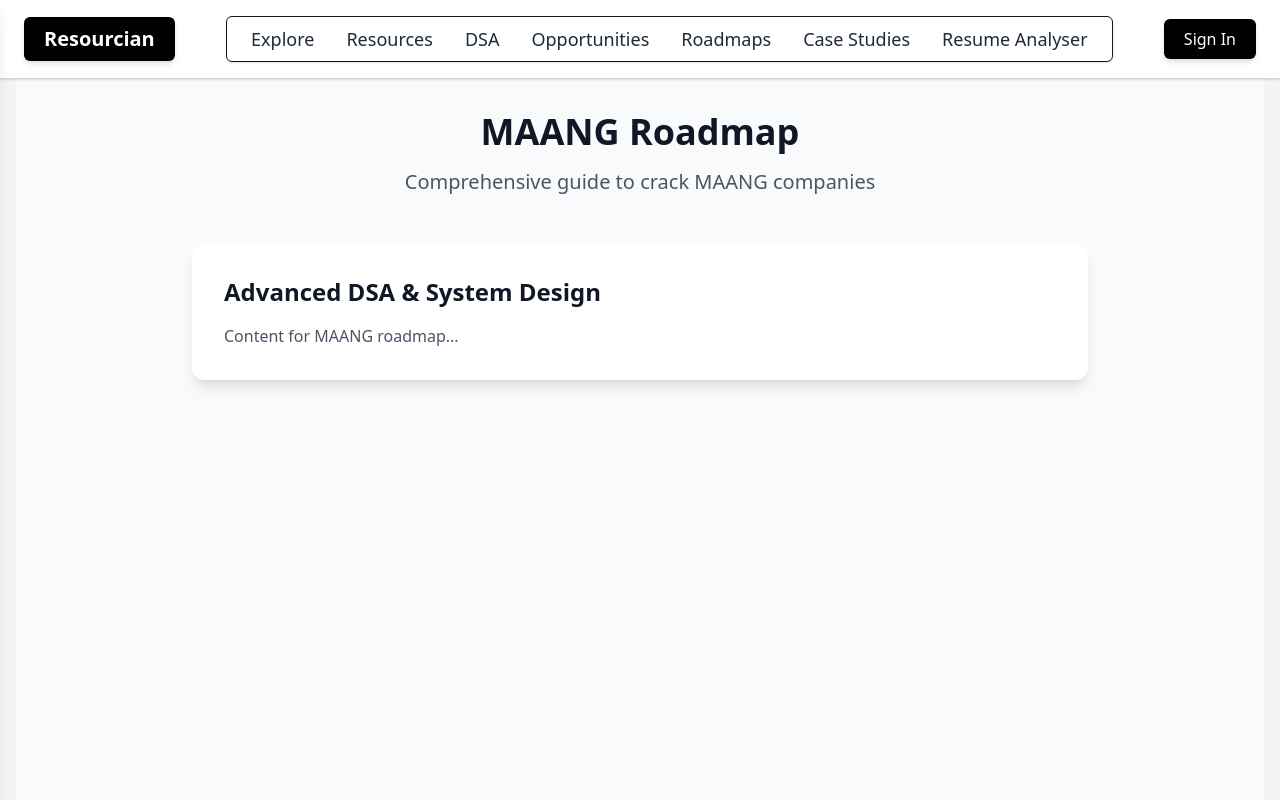
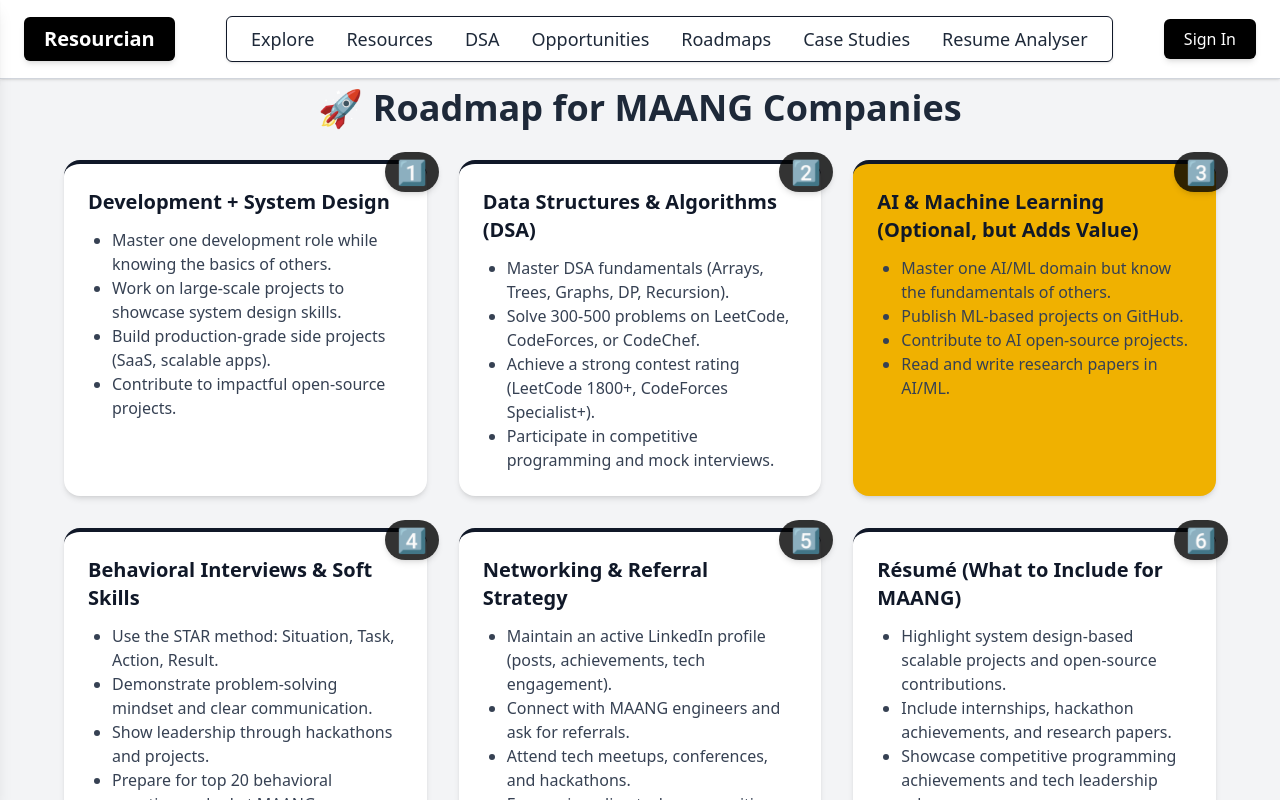
Before and after one commit to Mudavath-Giri-Naik/Resourcian, a Next.js app: page /roadmaps/maang in a window 1280 px wide. Shown: the top 800 px of the page. Built offline with nearby package versions, Linux system fonts and the light colour scheme.

Commit message:
Updated few more pages

```diff
--- a/src/app/explore/higher-studies/page.tsx
+++ b/src/app/explore/higher-studies/page.tsx
@@ -32,7 +32,7 @@ export default function HigherStudiesPage() {
           whileHover={{ scale: 1.05 }}
           whileTap={{ scale: 0.95 }}
         >
-          In India
+          Outside India
         </motion.button>
 
         <motion.button
@@ -41,7 +41,7 @@ export default function HigherStudiesPage() {
           whileHover={{ scale: 1.05 }}
           whileTap={{ scale: 0.95 }}
         >
-          Outside India
+          In India
         </motion.button>
       </div>
       {/* Step 1 */}
--- a/src/app/roadmaps/maang/page.tsx
+++ b/src/app/roadmaps/maang/page.tsx
@@ -1,19 +1,108 @@
-// app/resources/maang/page.tsx
-export default function MAANGPage() {
-    return (
-      <div className="min-h-screen bg-gray-50 py-12 px-4 sm:px-6 lg:px-8">
-        <div className="max-w-4xl mx-auto">
-          <div className="text-center mb-12">
-            <h1 className="text-4xl font-bold text-gray-900 mb-4">MAANG Roadmap</h1>
-            <p className="text-xl text-gray-600">Comprehensive guide to crack MAANG companies</p>
-          </div>
+import React from "react";
 
-          {/* Add your specific roadmap content here */}
-          <div className="bg-white rounded-xl shadow-lg p-8">
-            <h2 className="text-2xl font-semibold mb-4">Advanced DSA & System Design</h2>
-            <p className="text-gray-600">Content for MAANG roadmap...</p>
-          </div>
-        </div>
+interface RoadmapItem {
+  number: string;
+  title: string;
+  details: string[];
+  color: string;
+}
+
+const roadmapData: RoadmapItem[] = [
+  {
+    number: "1️⃣",
+    title: "Development + System Design",
+    details: [
+      "Master one development role while knowing the basics of others.",
+      "Work on large-scale projects to showcase system design skills.",
+      "Build production-grade side projects (SaaS, scalable apps).",
+      "Contribute to impactful open-source projects."
+    ],
+    color: "bg-blue-500"
+  },
+  {
+    number: "2️⃣",
+    title: "Data Structures & Algorithms (DSA)",
+    details: [
+      "Master DSA fundamentals (Arrays, Trees, Graphs, DP, Recursion).",
+      "Solve 300-500 problems on LeetCode, CodeForces, or CodeChef.",
+      "Achieve a strong contest rating (LeetCode 1800+, CodeForces Specialist+).",
+      "Participate in competitive programming and mock interviews."
+    ],
+    color: "bg-green-500"
+  },
+  {
+    number: "3️⃣",
+    title: "AI & Machine Learning (Optional, but Adds Value)",
+    details: [
+      "Master one AI/ML domain but know the fundamentals of others.",
+      "Publish ML-based projects on GitHub.",
+      "Contribute to AI open-source projects.",
+      "Read and write research papers in AI/ML."
+    ],
+    color: "bg-yellow-500"
+  },
+  {
+    number: "4️⃣",
+    title: "Behavioral Interviews & Soft Skills",
+    details: [
+      "Use the STAR method: Situation, Task, Action, Result.",
+      "Demonstrate problem-solving mindset and clear communication.",
+      "Show leadership through hackathons and projects.",
+      "Prepare for top 20 behavioral questions asked at MAANG."
+    ],
+    color: "bg-red-500"
+  },
+  {
+    number: "5️⃣",
+    title: "Networking & Referral Strategy",
+    details: [
+      "Maintain an active LinkedIn profile (posts, achievements, tech engagement).",
+      "Connect with MAANG engineers and ask for referrals.",
+      "Attend tech meetups, conferences, and hackathons.",
+      "Engage in online tech communities (Google Developers, GitHub, Discord)."
+    ],
+    color: "bg-purple-500"
+  },
+  {
+    number: "6️⃣",
+    title: "Résumé (What to Include for MAANG)",
+    details: [
+      "Highlight system design-based scalable projects and open-source contributions.",
+      "Include internships, hackathon achievements, and research papers.",
+      "Showcase competitive programming achievements and tech leadership roles.",
+      "Build a personal portfolio website with projects & achievements."
+    ],
+    color: "bg-indigo-500"
+  }
+];
+
+const RoadmapCard: React.FC<RoadmapItem> = ({ number, title, details, color }) => {
+  return (
+    <div className={`relative p-6 bg-white shadow-md rounded-2xl flex flex-col gap-3 transition-all hover:scale-105 border-t-4 ${color}`}>
+      <div className="absolute -top-3 -right-3 text-white text-2xl font-bold px-3 py-1 rounded-full shadow-md" style={{ backgroundColor: "rgba(0, 0, 0, 0.8)" }}>
+        {number}
       </div>
-    );
-  }
+      <h2 className="text-xl font-semibold text-gray-900">{title}</h2>
+      <ul className="list-disc pl-6 text-gray-700">
+        {details.map((point, index) => (
+          <li key={index}>{point}</li>
+        ))}
+      </ul>
+    </div>
+  );
+};
+
+const Roadmap: React.FC = () => {
+  return (
+    <div className="min-h-screen bg-gray-100 flex flex-col items-center p-6">
+      <h1 className="text-4xl font-bold text-gray-800 mb-8">🚀 Roadmap for MAANG Companies</h1>
+      <div className="grid grid-cols-1 md:grid-cols-2 lg:grid-cols-3 gap-8 max-w-6xl">
+        {roadmapData.map((item, index) => (
+          <RoadmapCard key={index} {...item} />
+        ))}
+      </div>
+    </div>
+  );
+};
+
+export default Roadmap;
--- a/src/app/roadmaps/page.tsx
+++ b/src/app/roadmaps/page.tsx
@@ -1,43 +1,54 @@
-// app/resources/page.tsx
+"use client";
+
 import Link from "next/link";
+import { Rocket, Briefcase, Trophy, Users } from "lucide-react";
+import { motion } from "framer-motion";
+
+const categories = [
+  { name: "Startups", path: "startups", icon: <Rocket size={32} className="text-blue-600" /> },
+  { name: "MAANG", path: "maang", icon: <Briefcase size={32} className="text-purple-600" /> },
+  { name: "Internships", path: "internships", icon: <Users size={32} className="text-green-600" /> },
+  { name: "Hackathons", path: "hackathons", icon: <Trophy size={32} className="text-red-600" /> },
+];
 
 export default function ResourcesPage() {
-  const categories = [
-    { name: "Startups", path: "startups" },
-    { name: "MAANG", path: "maang" },
-    { name: "Internships", path: "internships" },
-    { name: "Hackathons", path: "hackathons" },
-  ];
-
   return (
-    <div className="min-h-screen bg-gray-50 py-12 px-4 sm:px-6 lg:px-8">
-      <div className="max-w-7xl mx-auto">
-        {/* Heading Section */}
-        <div className="text-center mb-12 space-y-4">
-          <h1 className="text-4xl font-bold text-gray-900 md:text-5xl">
-            Want to Crack
-          </h1>
-          <p className="text-xl text-gray-600 md:text-2xl">
-            Comprehensive roadmaps for tech career success
+    <div className="min-h-screen bg-white py-16 px-6 sm:px-10 lg:px-16">
+      <div className="max-w-7xl mx-auto text-center">
+        {/* Header Section */}
+        <motion.h1
+          initial={{ opacity: 0, y: -20 }}
+          animate={{ opacity: 1, y: 0 }}
+          className="text-5xl font-extrabold text-gray-900"
+        >
+          Unlock Your Tech Career 🚀
+        </motion.h1>
+        <p className="mt-4 text-xl text-gray-700">
+          Choose a roadmap and start your journey today.
         </p>
       </div>
 
-        {/* Category Cards Grid */}
-        <div className="grid grid-cols-1 md:grid-cols-2 lg:grid-cols-4 gap-6">
-          {categories.map((category) => (
-            <Link
+      {/* Category Grid */}
+      <div className="grid grid-cols-1 md:grid-cols-2 lg:grid-cols-4 gap-8 mt-12 max-w-7xl mx-auto">
+        {categories.map((category, index) => (
+          <motion.div
             key={category.path}
-              href={`/roadmaps/${category.path}`}
-              className="group transform transition-all duration-300 hover:scale-105"
+            initial={{ opacity: 0, scale: 0.9 }}
+            animate={{ opacity: 1, scale: 1 }}
+            transition={{ delay: index * 0.2 }}
           >
-              <div className="h-full bg-white rounded-xl shadow-lg p-8 hover:shadow-2xl transition-shadow duration-300 border border-gray-200 hover:border-blue-500">
-                <h2 className="text-2xl font-semibold text-gray-800 group-hover:text-blue-600 transition-colors text-center">
+            <Link href={`/roadmaps/${category.path}`} className="block group">
+              <div className="border-2 border-gray-200 rounded-xl p-8 shadow-md hover:shadow-lg transition-all duration-300 hover:border-blue-500">
+                <div className="flex flex-col items-center justify-center gap-4">
+                  {category.icon}
+                  <h2 className="text-2xl font-semibold text-gray-900 group-hover:text-blue-600 transition-colors">
                     {category.name}
                   </h2>
                 </div>
+              </div>
             </Link>
+          </motion.div>
         ))}
-        </div>
       </div>
     </div>
   );
--- a/src/app/roadmaps/startups/page.tsx
+++ b/src/app/roadmaps/startups/page.tsx
@@ -1,19 +1,92 @@
+"use client";
 
-export default function StartupsPage() {
-    return (
-      <div className="min-h-screen bg-gray-50 py-12 px-4 sm:px-6 lg:px-8">
-        <div className="max-w-4xl mx-auto">
-          <div className="text-center mb-12">
-            <h1 className="text-4xl font-bold text-gray-900 mb-4">Startups Roadmap</h1>
-            <p className="text-xl text-gray-600">Step-by-step guide to crack startup jobs</p>
-          </div>
+import { Card, CardContent } from "@/components/ui/card";
+import { CheckCircle, Rocket, Code, BookOpen, Users, FileText, Briefcase } from "lucide-react";
+import { motion } from "framer-motion";
 
-          {/* Add your specific roadmap content here */}
-          <div className="bg-white rounded-xl shadow-lg p-8">
-            <h2 className="text-2xl font-semibold mb-4">Development Stack Mastery</h2>
-            <p className="text-gray-600">Content for startups roadmap...</p>
-          </div>
-        </div>
+const colors = [
+  "text-blue-600", "text-green-600", "text-purple-600", "text-orange-600", "text-pink-600"
+];
+
+const numberColors = [
+  "bg-blue-500 text-white", "bg-green-500 text-white", "bg-purple-500 text-white",
+  "bg-orange-500 text-white", "bg-pink-500 text-white", "bg-red-500 text-white"
+];
+
+const roadmap = [
+  {
+    title: "Development",
+    icon: <Code size={32} className="text-blue-500" />,
+    description: "Startups mainly look for development skills. Master one stack and choose a role.",
+    points: ["Frontend (React, Next.js, etc.)", "Backend (Node.js, Express, etc.)", "Full Stack (MERN, MEVN, etc.)", "Mobile Dev (Flutter, React Native, Kotlin, Swift)"]
+  },
+  {
+    title: "DSA (Data Structures & Algorithms)",
+    icon: <Rocket size={32} className="text-purple-500" />,
+    description: "Intermediate DSA knowledge is enough for startup interviews.",
+    points: ["Solve LeetCode, CodeForces problems", "Maintain contest ratings", "Showcase number of problems solved"]
+  },
+  {
+    title: "AI & ML or DS",
+    icon: <BookOpen size={32} className="text-green-500" />,
+    description: "For those interested in AI roles like Machine Learning Engineer, Data Scientist, etc.",
+    points: ["Master one but have basic knowledge of all", "Roles: ML Engineer, Data Scientist, AI Engineer, Prompt Engineer"]
+  },
+  {
+    title: "Networking & Tech Enthusiasm",
+    icon: <Users size={32} className="text-yellow-500" />,
+    description: "Engaging in tech communities helps in recruitment.",
+    points: ["Maintain a strong LinkedIn profile", "Build a personal portfolio website", "Write technical blogs & publish research papers", "Join tech communities and take leadership roles"]
+  },
+  {
+    title: "Resume (Key Sections to Include)",
+    icon: <FileText size={32} className="text-red-500" />,
+    description: "Your resume should highlight key skills and achievements.",
+    points: ["Projects: Web/Mobile Development + AI projects", "Experience: Open-source contributions & internships", "Achievements: Hackathon wins, LeetCode/CodeForces ratings", "Tech Networking: Blogs, Portfolio, Research Papers, etc."]
+  }
+];
+
+const StartupsPage = () => {
+  return (
+    <div className="min-h-screen bg-gray-50 flex flex-col items-center py-16 px-4 sm:px-6 lg:px-8">
+      <motion.div initial={{ opacity: 0, y: 20 }} animate={{ opacity: 1, y: 0 }} className="text-center mb-16">
+        <h1 className="text-5xl font-bold text-gray-900 mb-4">Startup Career Roadmap</h1>
+        <p className="text-gray-600 text-xl">Structured pathway to excel in technical startup roles</p>
+      </motion.div>
+
+      <div className="w-full max-w-3xl space-y-12">
+        {roadmap.map((item, index) => (
+          <motion.div key={index} initial={{ opacity: 0, y: 20 }} animate={{ opacity: 1, y: 0 }} transition={{ delay: index * 0.15 }}>
+            <Card className="relative rounded-xl shadow-md border border-gray-200 bg-white overflow-hidden">
+              <CardContent className="p-8">
+                <div className="flex items-start gap-4">
+                  <div className="p-4 rounded-lg bg-gray-100">{item.icon}</div>
+                  <div>
+                    <h2 className={`text-2xl font-semibold ${colors[index % colors.length]}`}>{item.title}</h2>
+                    <p className="text-gray-700 text-lg mt-2">{item.description}</p>
+                  </div>
+                </div>
+
+                <ul className="mt-6 space-y-3 border-t pt-4">
+                  {item.points.map((point, i) => (
+                    <li key={i} className="flex items-start gap-3 text-gray-800 text-lg">
+                      <CheckCircle className="flex-shrink-0 text-green-500 mt-1" size={22} />
+                      <span>{point}</span>
+                    </li>
+                  ))}
+                </ul>
+              </CardContent>
+
+              {/* Number Badge */}
+              <div className={`absolute top-4 right-4 w-10 h-10 rounded-full flex items-center justify-center font-bold ${numberColors[index % numberColors.length]}`}>
+                {index + 1}
+              </div>
+            </Card>
+          </motion.div>
+        ))}
       </div>
-    );
-  }
+    </div>
+  );
+};
+
+export default StartupsPage;
```
Also changed, not shown: src/app/roadmaps/internships/page.tsx (+65 -17 lines). Lines whose indentation alone changed are shown as unchanged.
